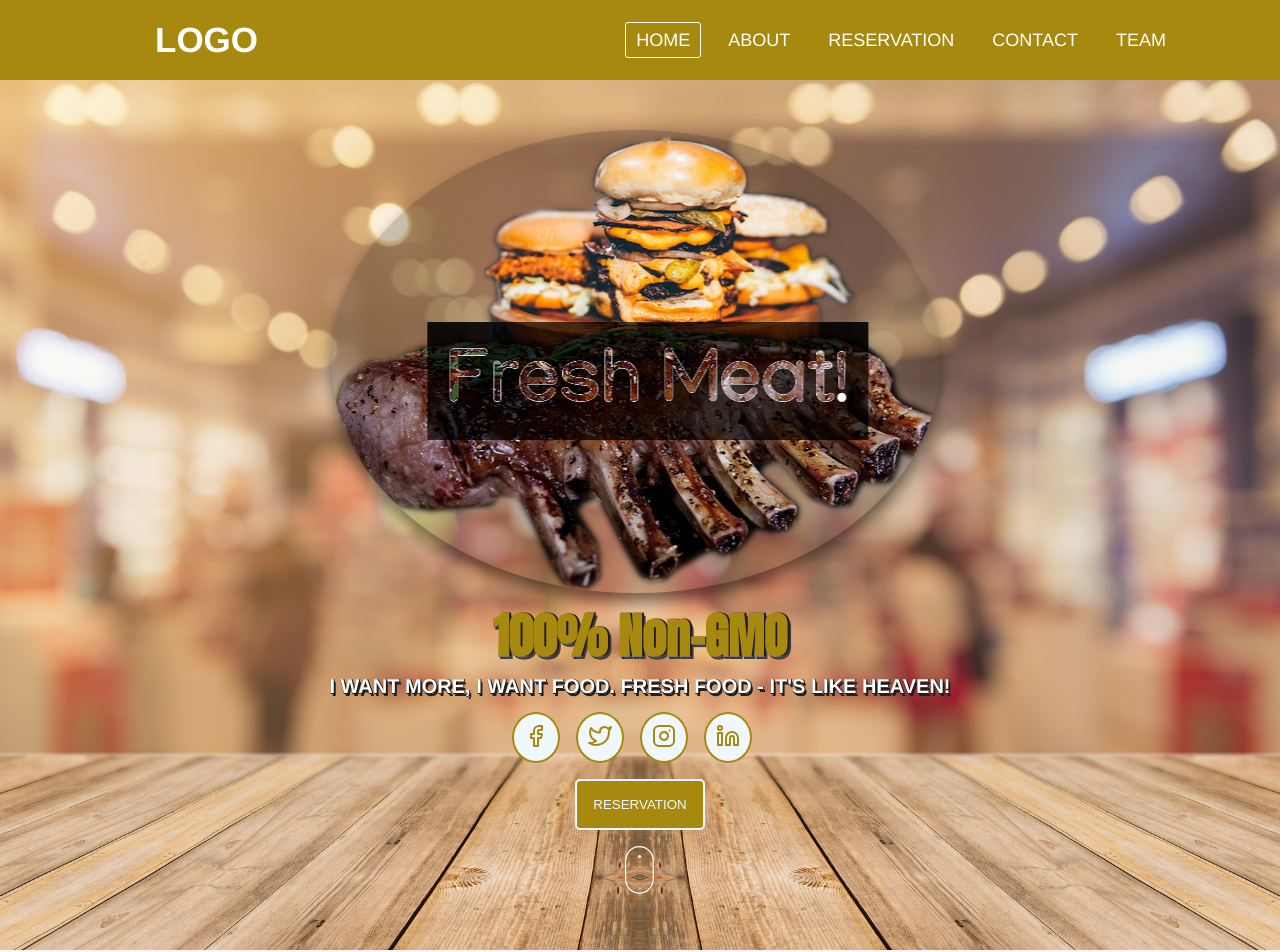
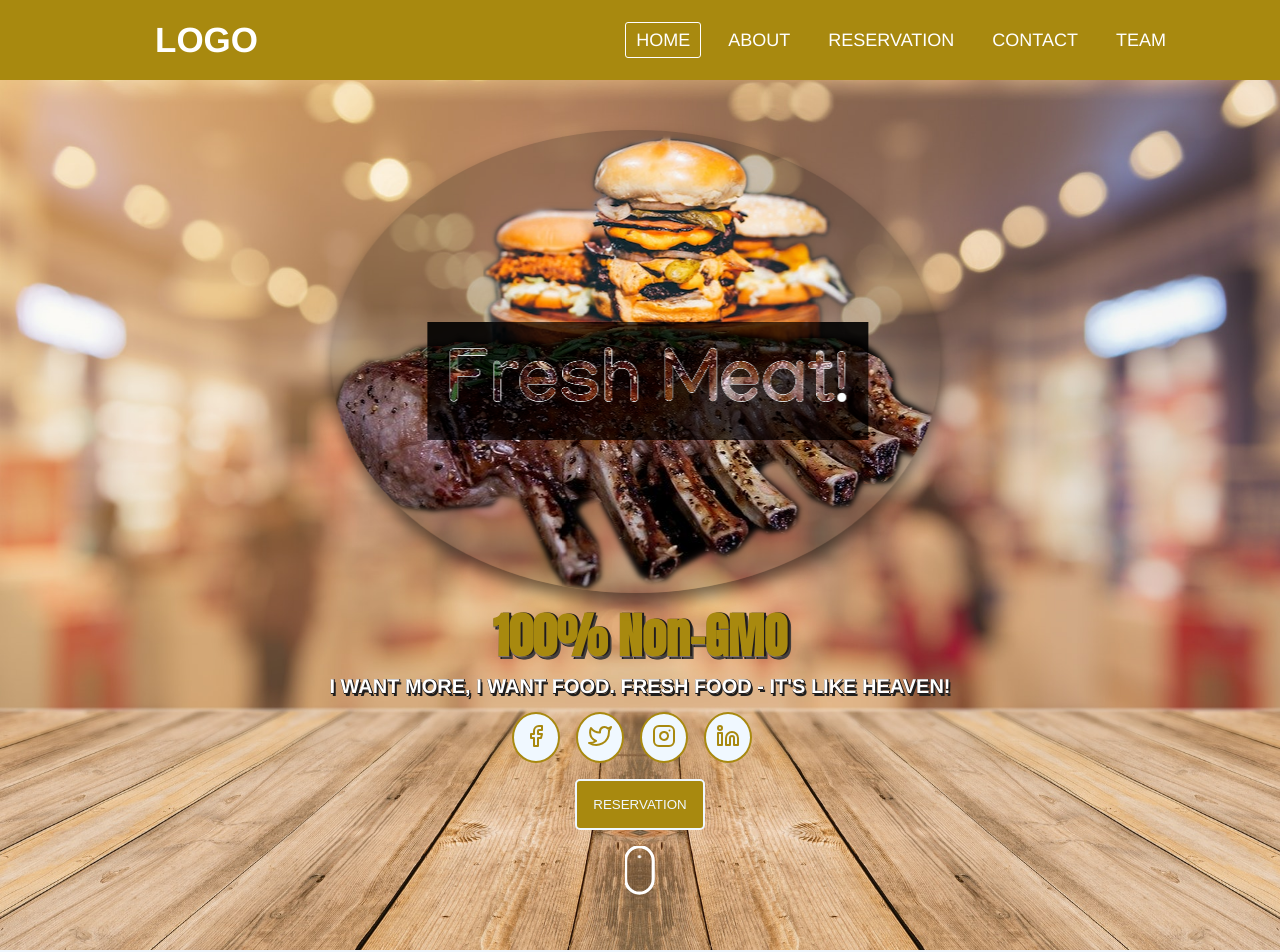
Before and after one commit to eevan7a9/freshmeat-restaurant-e7a9, a Vue app in the folder frontend-restaurant/: page /#/ in a window 1280 px wide. Shown: the top 952 px of the page. Built offline with nearby package versions, Linux system fonts and the light colour scheme.

Commit message:
change mouse and center bg

```diff
--- a/frontend-restaurant/src/components/MouseScroller.vue
+++ b/frontend-restaurant/src/components/MouseScroller.vue
@@ -8,7 +8,7 @@
       preserveAspectRatio="xMidYMid meet"
     >
       <g fill="none" fill-rule="evenodd">
-        <rect width="70" height="118" x="1.5" y="1.5" stroke="#FFF" stroke-width="3" rx="36" />
+        <rect width="70" height="118" x="1.5" y="1.5" stroke="#FFF" stroke-width="8" rx="36" />
         <circle class="scroll" cx="36.5" cy="31.5" r="4.5" fill="#FFF" />
       </g>
     </svg>
@@ -35,6 +35,7 @@ export default {
     max-width: 30px;
     width: 100%;
     height: auto;
+    cursor: pointer;
   }
 
   .scroll {
--- a/frontend-restaurant/src/components/home/Showcase.vue
+++ b/frontend-restaurant/src/components/home/Showcase.vue
@@ -38,6 +38,7 @@ $mainColor: #a8890f;
   min-height: calc(100vh - 180px);
   background-image: url("~@/assets/images/bg-restaurant.jpg");
   background-size: cover;
+  background-position: center;
   align-items: center;
   overflow: hidden;
 
```
